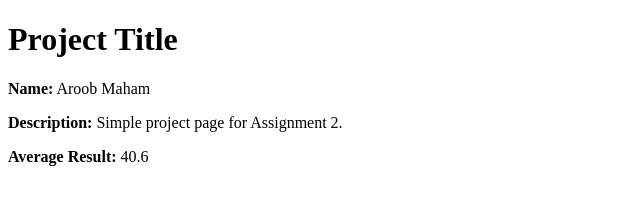
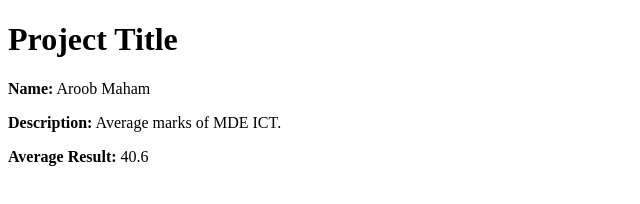
Before and after one commit to Ruby-XD/Assignment_2, a plain HTML site: page index.html in a window 1280 px wide. Shown: the full height of the page, 0-640 px from the left. Drawn offline with Linux system fonts and the light colour scheme.

Commit message:
Update index.html

```diff
--- a/index.html
+++ b/index.html
@@ -6,7 +6,7 @@
 <body>
     <h1>Project Title</h1>
     <p><strong>Name:</strong> Aroob Maham</p>
-    <p><strong>Description:</strong> Simple project page for Assignment 2.</p>
+    <p><strong>Description:</strong> Average marks of MDE ICT.</p>
     <p><strong>Average Result:</strong> 40.6 </p>
 </body>
 </html>
```
